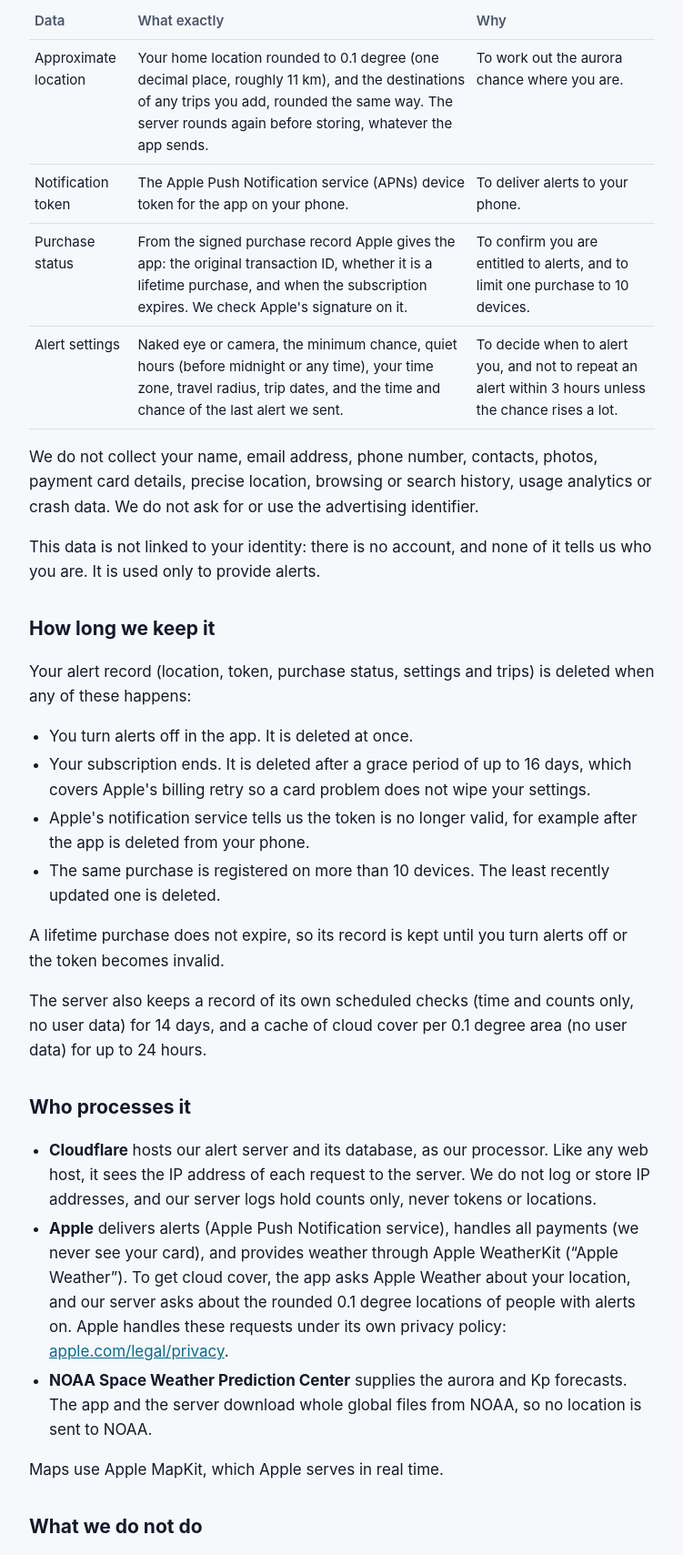
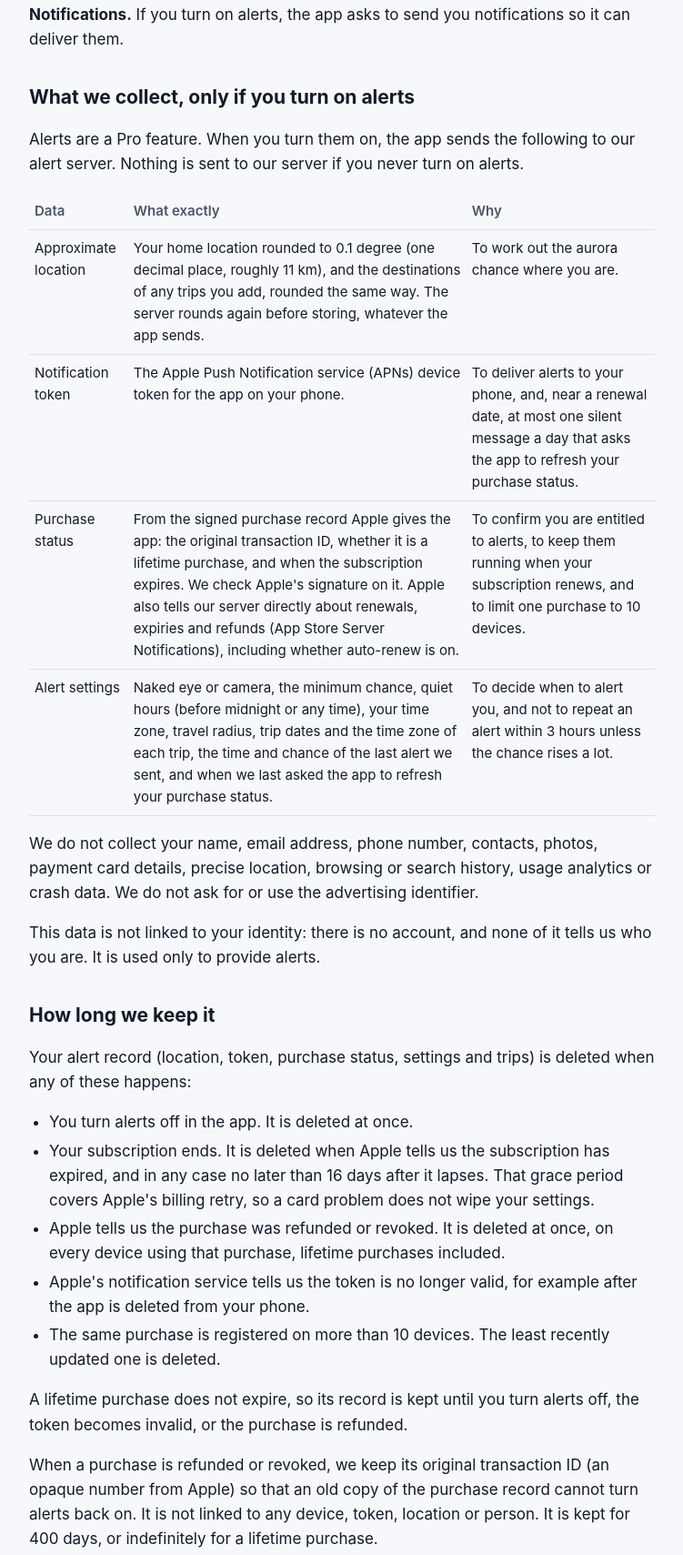
Before and after one commit to Swapnil-jain/Swapnil-jain.github.io, a plain HTML site: page aurora/privacy.html in a window 1280 px wide. Shown: the part 874-2583 px from the top of the page at 91% size, without its empty margins (264-1015 px from the left). Drawn offline with Linux system fonts and the light colour scheme.

Commit message:
Regenerate the Aurora pages from the shared legal templates
Built by IndieKit legal/build.py from legal/apps/aurora.json. Same facts as
before, plus what the worker does that the hand-written pages left out:
renewals, expiries and refunds arrive by App Store Server Notifications; a
refund deletes the record at once and keeps only the purchase ID (400 days,
lifetime indefinitely, linked to no device or person); the silent resync
push and the auto-renew flag; trip time zones.

Co-Authored-By: Claude Opus 5.5 <noreply@anthropic.com>

```diff
--- a/aurora/privacy.html
+++ b/aurora/privacy.html
@@ -6,13 +6,18 @@
 <meta name="color-scheme" content="dark light">
 <title>Aurora Forecast: Privacy Policy</title>
 <style>
+/* Shared style for every app's legal pages. build.py inlines this file into each page,
+   then appends the app's own colour tokens (the "theme" block of its JSON), so an app
+   overrides colours only, never layout. Dark is the default; light follows the system. */
 :root {
-    --bg: #070b17; --surface: #0f1629; --text: #e8edf7; --muted: #a3adc2;
-    --accent: #3dffa2; --link: #67e8f9; --border: rgba(255,255,255,0.08);
+  --bg: #0b0d12; --surface: #151922; --text: #e8ebf2; --muted: #a3aab8;
+  --accent: #8ab4ff; --link: #8fd3ff; --border: rgba(255,255,255,0.08);
+  --warn-bg: #3a2a00; --warn-text: #ffe08a;
 }
 @media (prefers-color-scheme: light) {
   :root { --bg: #f7f8fb; --surface: #ffffff; --text: #141a2a; --muted: #4b5568;
-      --accent: #0a8a55; --link: #0b6b8a; --border: rgba(0,0,0,0.10); }
+    --accent: #2b5fd9; --link: #1b5fa8; --border: rgba(0,0,0,0.10);
+    --warn-bg: #fff4cc; --warn-text: #5c4400; }
 }
 * { box-sizing: border-box; }
 html { -webkit-text-size-adjust: 100%; }
@@ -24,18 +29,23 @@
 h1 { font-size: 30px; line-height: 1.2; margin: 0 0 8px; }
 h2 { font-size: 21px; margin: 32px 0 8px; }
 h3 { font-size: 17px; margin: 20px 0 4px; }
-  p, li { color: var(--text); }
+p, li { color: var(--text); overflow-wrap: anywhere; }
 .muted { color: var(--muted); font-size: 15px; }
 a { color: var(--link); }
 ul { padding-left: 22px; }
 li { margin: 4px 0; }
 .card { background: var(--surface); border: 1px solid var(--border); border-radius: 16px; padding: 16px 18px; margin: 16px 0; }
+.draft { background: var(--warn-bg); color: var(--warn-text); border-radius: 12px; padding: 12px 16px; margin: 0 0 24px; font-size: 15px; }
+.draft p { color: var(--warn-text); margin: 0; }
 table { width: 100%; border-collapse: collapse; font-size: 15px; }
 th, td { text-align: left; vertical-align: top; padding: 8px 6px; border-bottom: 1px solid var(--border); }
 th { color: var(--muted); font-weight: 600; }
 .table-wrap { overflow-x: auto; }
 nav { margin-top: 40px; padding-top: 16px; border-top: 1px solid var(--border); font-size: 15px; }
 nav a { margin-right: 16px; }
+/* aurora theme */
+:root { --bg: #070b17; --surface: #0f1629; --text: #e8edf7; --muted: #a3adc2; --accent: #3dffa2; --link: #67e8f9; }
+@media (prefers-color-scheme: light) { :root { --bg: #f7f8fb; --surface: #ffffff; --text: #141a2a; --muted: #4b5568; --accent: #0a8a55; --link: #0b6b8a; } }
 </style>
 </head>
 <body>
@@ -54,7 +64,11 @@
 <p>Aurora Forecast &amp; Alerts Now (“the app”) is made by Swapnil Jain (“we”, “us”). Questions about privacy: <a href="mailto:jainswapnil138@gmail.com">jainswapnil138@gmail.com</a>.</p>
 
 <h2>What stays on your phone</h2>
-<p>Your location, preferences, the latest forecast and your purchase status are stored on your device and are not sent to us. The app uses your location on the device to work out darkness and your chance tonight. Location permission is optional, and approximate location is enough.</p>
+<p>Your location, preferences, the latest forecast and your purchase status are stored on your device and are not sent to us.</p>
+
+<h2>What the app asks to use</h2>
+<p><strong>Approximate location.</strong> The app uses your location on the device to work out darkness and your chance tonight. Location permission is optional, and approximate location is enough. If you turn on alerts, a rounded location is sent to our alert server, as described below.</p>
+<p><strong>Notifications.</strong> If you turn on alerts, the app asks to send you notifications so it can deliver them.</p>
 
 <h2>What we collect, only if you turn on alerts</h2>
 <p>Alerts are a Pro feature. When you turn them on, the app sends the following to our alert server. Nothing is sent to our server if you never turn on alerts.</p>
@@ -62,9 +76,9 @@
 <table>
   <tr><th>Data</th><th>What exactly</th><th>Why</th></tr>
   <tr><td>Approximate location</td><td>Your home location rounded to 0.1 degree (one decimal place, roughly 11 km), and the destinations of any trips you add, rounded the same way. The server rounds again before storing, whatever the app sends.</td><td>To work out the aurora chance where you are.</td></tr>
-  <tr><td>Notification token</td><td>The Apple Push Notification service (APNs) device token for the app on your phone.</td><td>To deliver alerts to your phone.</td></tr>
-  <tr><td>Purchase status</td><td>From the signed purchase record Apple gives the app: the original transaction ID, whether it is a lifetime purchase, and when the subscription expires. We check Apple's signature on it.</td><td>To confirm you are entitled to alerts, and to limit one purchase to 10 devices.</td></tr>
-  <tr><td>Alert settings</td><td>Naked eye or camera, the minimum chance, quiet hours (before midnight or any time), your time zone, travel radius, trip dates, and the time and chance of the last alert we sent.</td><td>To decide when to alert you, and not to repeat an alert within 3 hours unless the chance rises a lot.</td></tr>
+  <tr><td>Notification token</td><td>The Apple Push Notification service (APNs) device token for the app on your phone.</td><td>To deliver alerts to your phone, and, near a renewal date, at most one silent message a day that asks the app to refresh your purchase status.</td></tr>
+  <tr><td>Purchase status</td><td>From the signed purchase record Apple gives the app: the original transaction ID, whether it is a lifetime purchase, and when the subscription expires. We check Apple's signature on it. Apple also tells our server directly about renewals, expiries and refunds (App Store Server Notifications), including whether auto-renew is on.</td><td>To confirm you are entitled to alerts, to keep them running when your subscription renews, and to limit one purchase to 10 devices.</td></tr>
+  <tr><td>Alert settings</td><td>Naked eye or camera, the minimum chance, quiet hours (before midnight or any time), your time zone, travel radius, trip dates and the time zone of each trip, the time and chance of the last alert we sent, and when we last asked the app to refresh your purchase status.</td><td>To decide when to alert you, and not to repeat an alert within 3 hours unless the chance rises a lot.</td></tr>
 </table>
 </div>
 <p>We do not collect your name, email address, phone number, contacts, photos, payment card details, precise location, browsing or search history, usage analytics or crash data. We do not ask for or use the advertising identifier.</p>
@@ -74,20 +88,25 @@
 <p>Your alert record (location, token, purchase status, settings and trips) is deleted when any of these happens:</p>
 <ul>
   <li>You turn alerts off in the app. It is deleted at once.</li>
-  <li>Your subscription ends. It is deleted after a grace period of up to 16 days, which covers Apple's billing retry so a card problem does not wipe your settings.</li>
+  <li>Your subscription ends. It is deleted when Apple tells us the subscription has expired, and in any case no later than 16 days after it lapses. That grace period covers Apple's billing retry, so a card problem does not wipe your settings.</li>
+  <li>Apple tells us the purchase was refunded or revoked. It is deleted at once, on every device using that purchase, lifetime purchases included.</li>
   <li>Apple's notification service tells us the token is no longer valid, for example after the app is deleted from your phone.</li>
   <li>The same purchase is registered on more than 10 devices. The least recently updated one is deleted.</li>
 </ul>
-<p>A lifetime purchase does not expire, so its record is kept until you turn alerts off or the token becomes invalid.</p>
+<p>A lifetime purchase does not expire, so its record is kept until you turn alerts off, the token becomes invalid, or the purchase is refunded.</p>
+<p>When a purchase is refunded or revoked, we keep its original transaction ID (an opaque number from Apple) so that an old copy of the purchase record cannot turn alerts back on. It is not linked to any device, token, location or person. It is kept for 400 days, or indefinitely for a lifetime purchase.</p>
 <p>The server also keeps a record of its own scheduled checks (time and counts only, no user data) for 14 days, and a cache of cloud cover per 0.1 degree area (no user data) for up to 24 hours.</p>
 
 <h2>Who processes it</h2>
 <ul>
   <li><strong>Cloudflare</strong> hosts our alert server and its database, as our processor. Like any web host, it sees the IP address of each request to the server. We do not log or store IP addresses, and our server logs hold counts only, never tokens or locations.</li>
-  <li><strong>Apple</strong> delivers alerts (Apple Push Notification service), handles all payments (we never see your card), and provides weather through Apple WeatherKit (“Apple Weather”). To get cloud cover, the app asks Apple Weather about your location, and our server asks about the rounded 0.1 degree locations of people with alerts on. Apple handles these requests under its own privacy policy: <a href="https://www.apple.com/legal/privacy/">apple.com/legal/privacy</a>.</li>
-  <li><strong>NOAA Space Weather Prediction Center</strong> supplies the aurora and Kp forecasts. The app and the server download whole global files from NOAA, so no location is sent to NOAA.</li>
+  <li><strong>Apple Push Notification service</strong> delivers notifications to your phone.</li>
+  <li><strong>Apple</strong> handles all payments. We never see your card details.</li>
+  <li><strong>The NOAA Space Weather Prediction Center</strong> supplies the aurora and Kp forecasts. The app and the server download whole global files from NOAA, so no location is sent to NOAA.</li>
+  <li><strong>Apple Weather</strong> provides weather through Apple WeatherKit. To get cloud cover, the app asks Apple Weather about your location, and our server asks about the rounded 0.1 degree locations of people with alerts on.</li>
+  <li><strong>Apple MapKit</strong> draws maps and finds places, served by Apple in real time.</li>
 </ul>
-<p>Maps use Apple MapKit, which Apple serves in real time.</p>
+<p>Apple handles its services under its own privacy policy: <a href="https://www.apple.com/legal/privacy/">apple.com/legal/privacy</a>.</p>
 
 <h2>What we do not do</h2>
 <ul>
```
Also changed, not shown: aurora/support.html (+16 -6 lines), aurora/terms.html (+20 -10 lines). Lines whose indentation alone changed are shown as unchanged.
